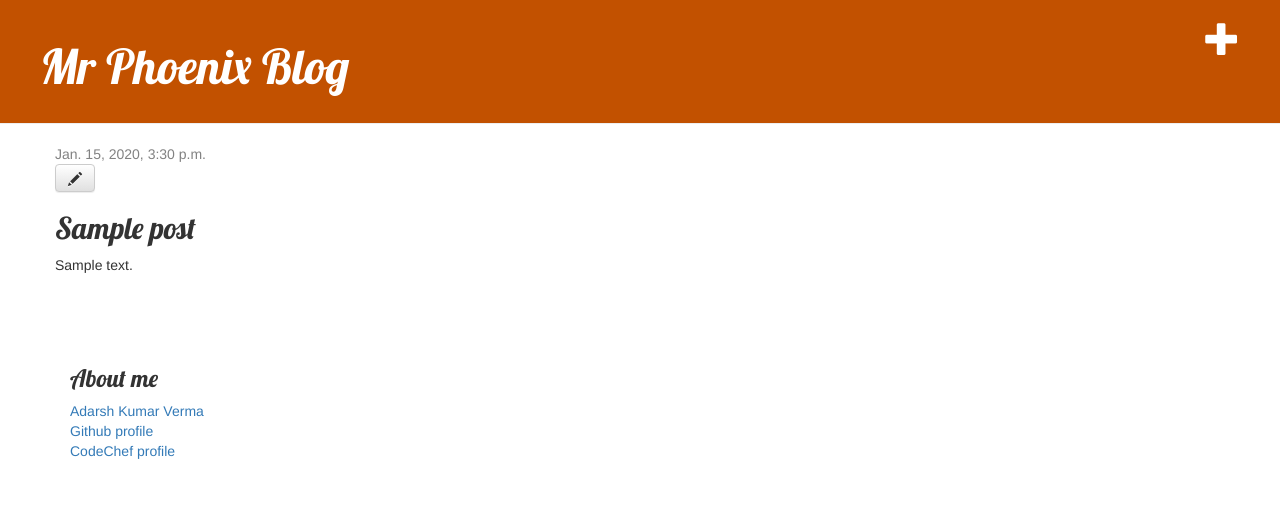
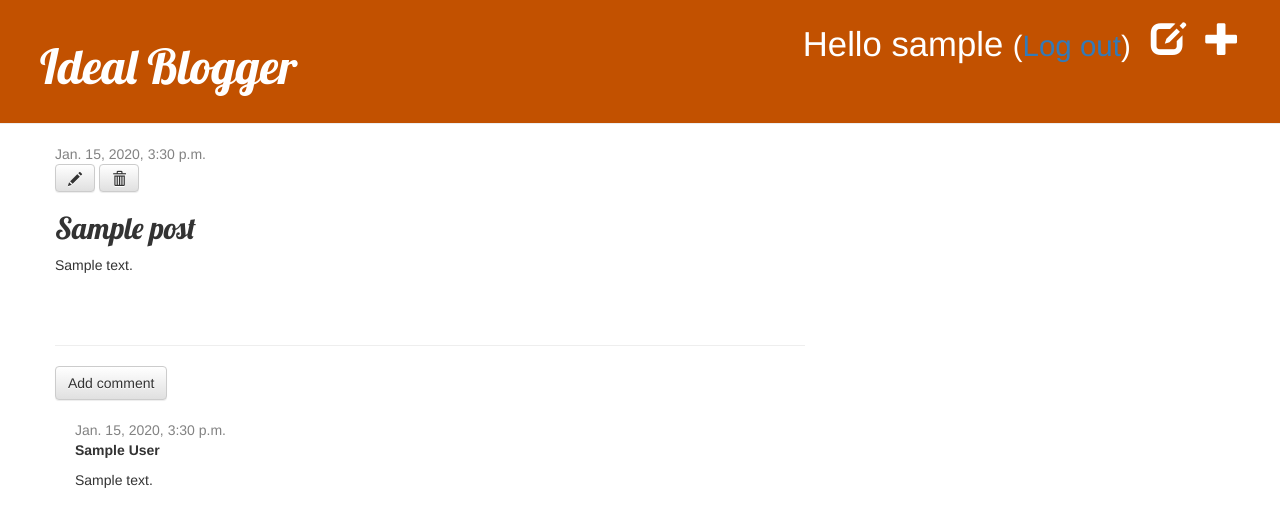
Before and after one commit to Adarshverma013/my-first-blog, a Django app: page /post/1/ in a window 1280 px wide. Shown: the top 527 px of the page. Run offline with Django 3.2, Linux system fonts and the light colour scheme; a user stored in the database is signed in; tables that the repository leaves empty hold one stand-in row (values such as "Sample post"); some libraries are stand-ins or nearby versions.

Commit message:
Improved UI and added editing post option for admin and comment option for everyone

```diff
--- a/blog/admin.py
+++ b/blog/admin.py
@@ -1,4 +1,5 @@
 from django.contrib import admin
-from .models import Post
+from .models import Post, Comment
 # Register your models here.
 admin.site.register(Post)
+admin.site.register(Comment)
--- a/blog/models.py
+++ b/blog/models.py
@@ -17,3 +17,20 @@ class Post(models.Model):
 
     def __str__(self):
         return self.title
+
+class Comment(models.Model):
+    post = models.ForeignKey('blog.Post', on_delete=models.CASCADE, related_name='comments')
+    author = models.CharField(max_length=200)
+    text = models.TextField()
+    created_date = models.DateTimeField(default=timezone.now)
+    approved_comment = models.BooleanField(default=False)
+
+    def approve(self):
+        self.approved_comment = True
+        self.save()
+
+    def __str__(self):
+        return self.text
+
+    def approved_comments(self):
+        return self.comments.filter(approved_comment=True)
--- a/blog/static/css/blog.css
+++ b/blog/static/css/blog.css
@@ -41,6 +41,23 @@ h1, h2, h3, h4 {
     margin-bottom: 70px;
 }
 
+.box{
+    border-radius: 3px;
+    box-shadow: 0 2px 5px 0 rgba(0, 0, 0, 0.16), 0 2px 10px 0 rgba(0, 0, 0, 0.12);
+    padding: 10px 25px;
+    text-align: left;
+    display: block;
+    margin-top: 60px;
+}
 .post h2 a, .post h2 a:visited {
     color: #000000;
 }
+
+.comment{
+    margin: 20px 0px 20px 20px;
+}
+
+footer{
+    display: block;
+    margin-bottom: 30px;
+}
--- a/blog/templates/blog/base.html
+++ b/blog/templates/blog/base.html
@@ -1,7 +1,7 @@
 {% load static %}
 <html>
     <head>
-        <title>Mr Phoenix Blog</title>
+        <title>Ideal Blogger</title>
         <link rel="stylesheet" href="//maxcdn.bootstrapcdn.com/bootstrap/3.2.0/css/bootstrap.min.css">
         <link rel="stylesheet" href="//maxcdn.bootstrapcdn.com/bootstrap/3.2.0/css/bootstrap-theme.min.css">
         <link href="//fonts.googleapis.com/css?family=Lobster&subset=latin,latin-ext" rel="stylesheet" type="text/css">
@@ -13,9 +13,13 @@
         <header>
         <div class="page-header">
             {% if user.is_authenticated %}
-            <a href="{% url 'post_new' %}" class="top-menu"><span class="glyphicon glyphicon-plus"></span></a>
+                <a href="{% url 'post_new' %}" class="top-menu"><span class="glyphicon glyphicon-plus"></span></a>
+                <a href="{% url 'post_draft_list' %}" class="top-menu"><span class="glyphicon glyphicon-edit"></span></a>
+                <p class="top-menu">Hello {{ user.username }} <small>(<a href="{% url 'logout' %}">Log out</a>)</small></p>
+                {% else %}
+                <a href="{% url 'login' %}" class="top-menu"><span class="glyphicon glyphicon-lock"></span></a>
             {% endif %}
-            <h1><a href="/">Mr Phoenix Blog</a></h1>
+            <h1><a href="/">Ideal Blogger</a></h1>
 
         </div>
     </header>
@@ -29,13 +33,5 @@
         </div>
     </div>
     </section>
-    <footer>
-            <div class="container">
-                <h3>About me</h3>
-                <a href="https://www.facebook.com/adarsh.verma.7777">Adarsh Kumar Verma</a><br>
-                <a href="https://github.com/Adarshverma013">Github profile</a><br>
-                <a href="https://www.codechef.com/users/adarshverma013">CodeChef profile</a>
-            </div>
-    </footer>
     </body>
 </html>
--- a/blog/templates/blog/post_detail.html
+++ b/blog/templates/blog/post_detail.html
@@ -6,11 +6,35 @@
             <div class="date">
                 {{ post.published_date }}
             </div>
+        {% else %}
+            <a class="btn btn-default" href="{% url 'post_publish' pk=post.pk %}">Publish</a>
         {% endif %}
         {% if user.is_authenticated %}
         <a class="btn btn-default" href="{% url 'post_edit' pk=post.pk %}"><span class="glyphicon glyphicon-pencil"></span></a>
+        <a class="btn btn-default" href="{% url 'post_remove' pk=post.pk %}"><span class="glyphicon glyphicon-trash"></span></a>
         {% endif %}
         <h2>{{ post.title }}</h2>
         <p>{{ post.text|linebreaksbr }}</p>
     </div>
+    <hr>
+    <a class="btn btn-default" href="{% url 'add_comment_to_post' pk=post.pk %}">Add comment</a>
+    {% for comment in post.comments.all %}
+        {% if user.is_authenticated or comment.approved_comment %}
+            <div class="comment" >
+                <div class="date">
+                    {{ comment.created_date }}
+                    {% if not comment.approved_comment %}
+                        <a class="btn btn-default" href="{% url 'comment_remove' pk=comment.pk %}"><span class="glyphicon glyphicon-trash"></span></a>
+                        <a class="btn btn-default" href="{% url 'comment_approve' pk=comment.pk %}"><span class="glyphicon glyphicon-ok"></span></a>
+                    {% endif %}
+                </div>
+
+                <strong>{{ comment.author }}</strong>
+                <p>{{ comment.text|linebreaks }}</p>
+            </div>
+        {% endif %}
+    {% empty %}
+        <p>No comments here yet :(</p>
+    {% endfor %}
+
 {% endblock %}
--- a/blog/urls.py
+++ b/blog/urls.py
@@ -5,5 +5,11 @@ urlpatterns = [
     path('', views.post_list, name='post_list'),
     path('post/<int:pk>/',views.post_detail, name='post_detail'),
     path('post/new/',views.post_new,name='post_new'),
-   path('post/<int:pk>/edit/', views.post_edit, name='post_edit'),
+    path('post/<int:pk>/edit/', views.post_edit, name='post_edit'),
+    path('drafts/',views.post_draft_list, name='post_draft_list'),
+    path('post/<pk>/publish/', views.post_publish,name='post_publish'),
+    path('post/<pk>/remove/',views.post_remove,name='post_remove'),
+    path('post/<int:pk>/comment/',views.add_comment_to_post, name='add_comment_to_post'),
+    path('comment/<int:pk>/approve/', views.comment_approve, name='comment_approve'),
+    path('comment/<int:pk>/remove/', views.comment_remove, name='comment_remove')
 ]
--- a/blog/views.py
+++ b/blog/views.py
@@ -1,7 +1,10 @@
 from django.shortcuts import redirect,render, get_object_or_404
 from django.utils import timezone
-from .models import Post
-from .forms import PostForm
+from .models import Post,Comment
+from .forms import PostForm, CommentForm
+from django.contrib.auth.decorators import login_required
+
+
 # Create your views here.
 def post_list(request):
     posts = Post.objects.filter(published_date__lte=timezone.now()).order_by('published_date')
@@ -10,20 +13,19 @@ def post_list(request):
 def post_detail(request, pk):
     post = get_object_or_404(Post, pk=pk)
     return render(request, 'blog/post_detail.html',{'post':post})
-
+@login_required
 def post_new(request):
     if request.method == "POST":
         form = PostForm(request.POST)
         if form.is_valid():
             post = form.save(commit=False)
             post.author = request.user
-            post.published_date = timezone.now()
             post.save()
             return redirect('post_detail', pk=post.pk)
     else:
         form = PostForm()
     return render(request, 'blog/post_edit.html', {'form': form})
-
+@login_required
 def post_edit(request, pk):
     post = get_object_or_404(Post, pk=pk)
     if request.method == "POST":
@@ -31,9 +33,47 @@ def post_edit(request, pk):
         if form.is_valid():
             post = form.save(commit=False)
             post.author = request.user
-            post.published_date = timezone.now()
             post.save()
             return redirect('post_detail', pk=post.pk)
     else:
         form = PostForm(instance=post)
     return render(request, 'blog/post_edit.html', {'form': form})
+@login_required
+def post_draft_list(request):
+    posts = Post.objects.filter(published_date__isnull=True).order_by('create_date')
+    return render(request, 'blog/post_draft_list.html', {'posts': posts})
+@login_required
+def post_publish(request,pk):
+    post = get_object_or_404(Post, pk=pk)
+    post.publish()
+    return redirect('post_detail', pk=pk)
+@login_required
+def post_remove(request,pk):
+    post = get_object_or_404(Post, pk=pk)
+    post.delete()
+    return redirect('post_list')
+
+def add_comment_to_post(request, pk):
+    post = get_object_or_404(Post, pk=pk)
+    if request.method == "POST":
+        form = CommentForm(request.POST)
+        if form.is_valid():
+            comment = form.save(commit=False)
+            comment.post = post
+            comment.save()
+            return redirect('post_detail', pk=post.pk)
+    else:
+        form = CommentForm()
+    return render(request, 'blog/add_comment_to_post.html', {'form': form})
+
+@login_required
+def comment_approve(request, pk):
+    comment = get_object_or_404(Comment, pk=pk)
+    comment.approve()
+    return redirect('post_detail', pk=comment.post.pk)
+
+@login_required
+def comment_remove(request, pk):
+    comment = get_object_or_404(Comment, pk=pk)
+    comment.delete()
+    return redirect('post_detail', pk=comment.post.pk)
--- a/newsite/settings.py
+++ b/newsite/settings.py
@@ -114,7 +114,7 @@ USE_L10N = True
 
 USE_TZ = True
 
-
+LOGIN_REDIRECT_URL = '/'
 # Static files (CSS, JavaScript, Images)
 # https://docs.djangoproject.com/en/2.2/howto/static-files/
 
--- a/newsite/urls.py
+++ b/newsite/urls.py
@@ -15,8 +15,10 @@ Including another URLconf
 """
 from django.contrib import admin
 from django.urls import path, include
-
+from django.contrib.auth import views
 urlpatterns = [
     path('',include('blog.urls')),
     path('admin/', admin.site.urls),
+    path('accounts/login/', views.LoginView.as_view(),name='login'),
+    path('accounts/logout/', views.LogoutView.as_view(next_page='/'), name='logout')
 ]
```
Also changed, not shown: blog/forms.py (+7 -1 lines), blog/templates/blog/add_comment_to_post.html (added, +10 -0 lines), blog/templates/blog/post_draft_list.html (added, +18 -0 lines), blog/templates/blog/post_list.html (+16 -1 lines), blog/templates/registration/login.html (added, +25 -0 lines), blog/migrations/0002_comment.py (added).
